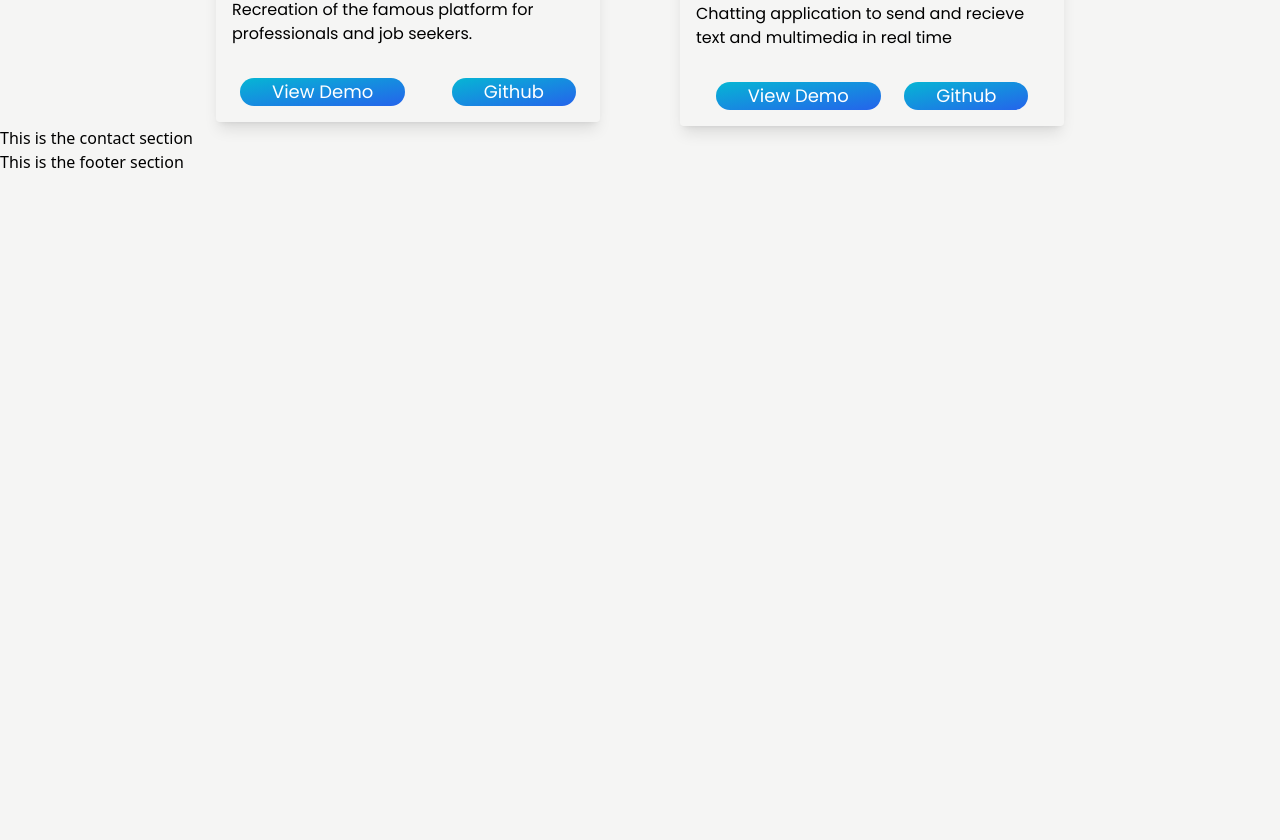
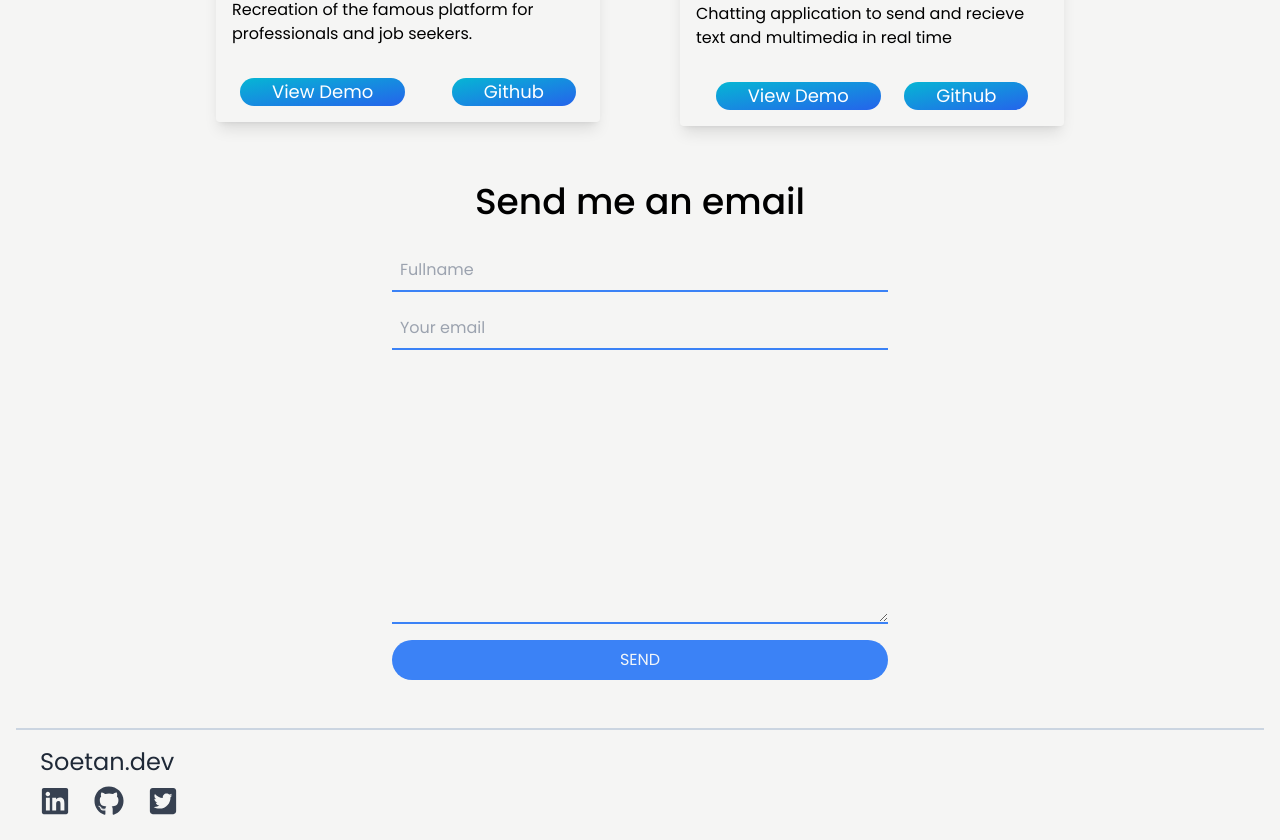
Before and after one commit to Shoetan/react-portfolio, a React (Vite) app: page / in a window 1280 px wide. Shown: the part 1637-2477 px from the top of the page. Before the commit the page ends 1811 px from the top, so only its background shows below. Built offline with nearby package versions, Linux system fonts and the light colour scheme.

Commit message:
added footer

```diff
--- a/src/components/Contact.jsx
+++ b/src/components/Contact.jsx
@@ -1,7 +1,17 @@
 const Contact = () => {
     return (
         <div>
-            This is the contact section
+        <h3 className="text-2xl font-poppins font-medium text-center mt-14 mb-5 sm:text-4xl">
+            Send me an email
+        </h3>
+         <form action="" method="post" className="flex flex-col w-96 mx-auto sm:w-2/5">
+            <input type="text" className="m-2 p-2 outline-none border-b-2 border-blue-500 font-poppins bg-inherit" placeholder="Fullname"/>
+            <input type="email" name="" id="" className="font-poppins m-2 p-2 outline-none border-b-2 border-blue-500 bg-inherit" placeholder="Your email"/>
+            <textarea name="" id="" cols="30" rows="10" className="m-2 p-2 outline-none border-b-2 border-blue-500 bg-inherit">
+
+            </textarea>
+            <button type='submit' className="bg-blue-500 text-slate-100 font-poppins m-2 p-2 rounded-full hover:scale-95"> SEND</button>
+         </form>
         </div>
     );
 }
--- a/src/components/Footer.jsx
+++ b/src/components/Footer.jsx
@@ -1,7 +1,22 @@
+import {
+    FaLinkedin,
+    FaGithub,
+    FaTwitterSquare
+} from "react-icons/fa";
+
+
 const Footer = () => {
     return (
-        <div>
-            This is the footer section
+        <div className='' >
+            <div className="p-4 mt-10 mx-4 border-t-2 border-slate-300">
+                <h1 className="text-2xl font-poppins text-gray-800 mx-2">Soetan.dev</h1>
+                <div className="text-2xl text-gray-700 p-2 flex gap-6 sm:text-3xl">
+                <a href=""> <FaLinkedin/></a>
+                <a href=""> <FaGithub/> </a>
+                <a href=""> <FaTwitterSquare/> </a>
+            </div>
+            </div>
+
         </div>
      );
 }
```
